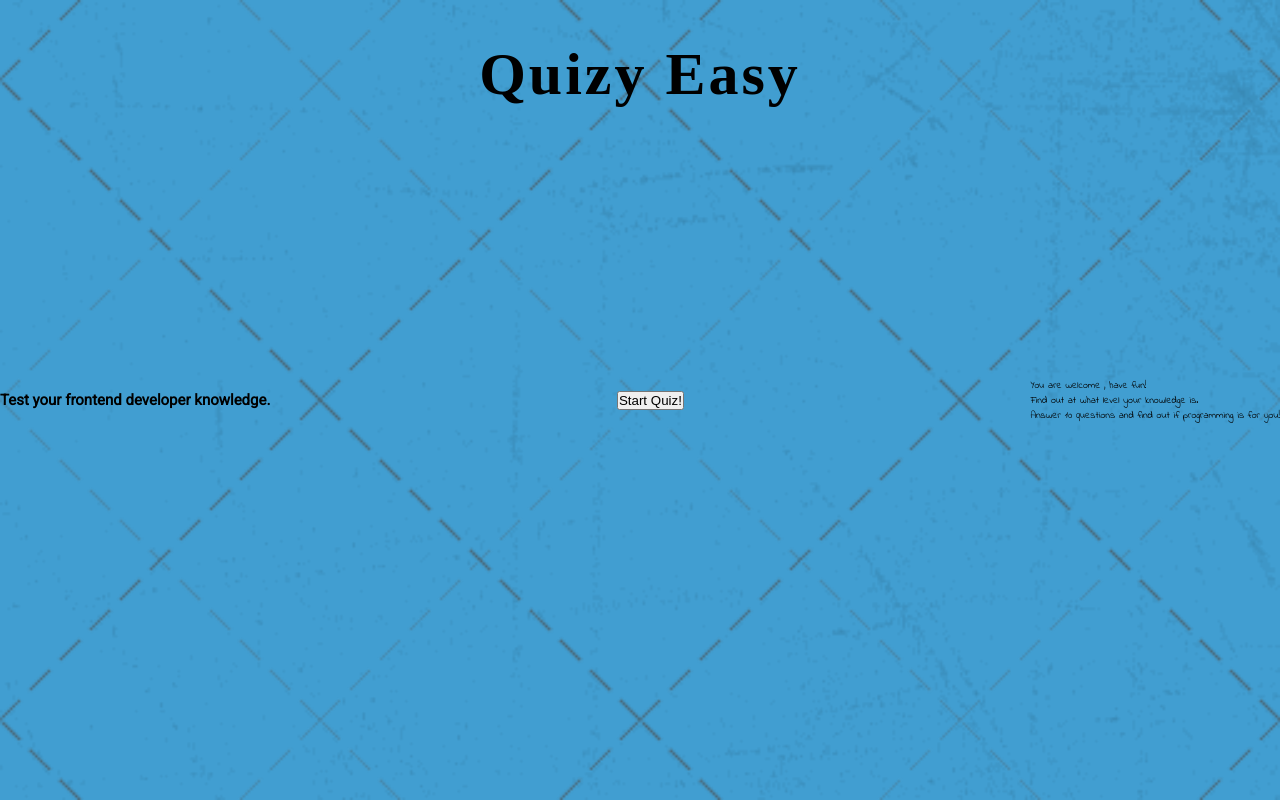
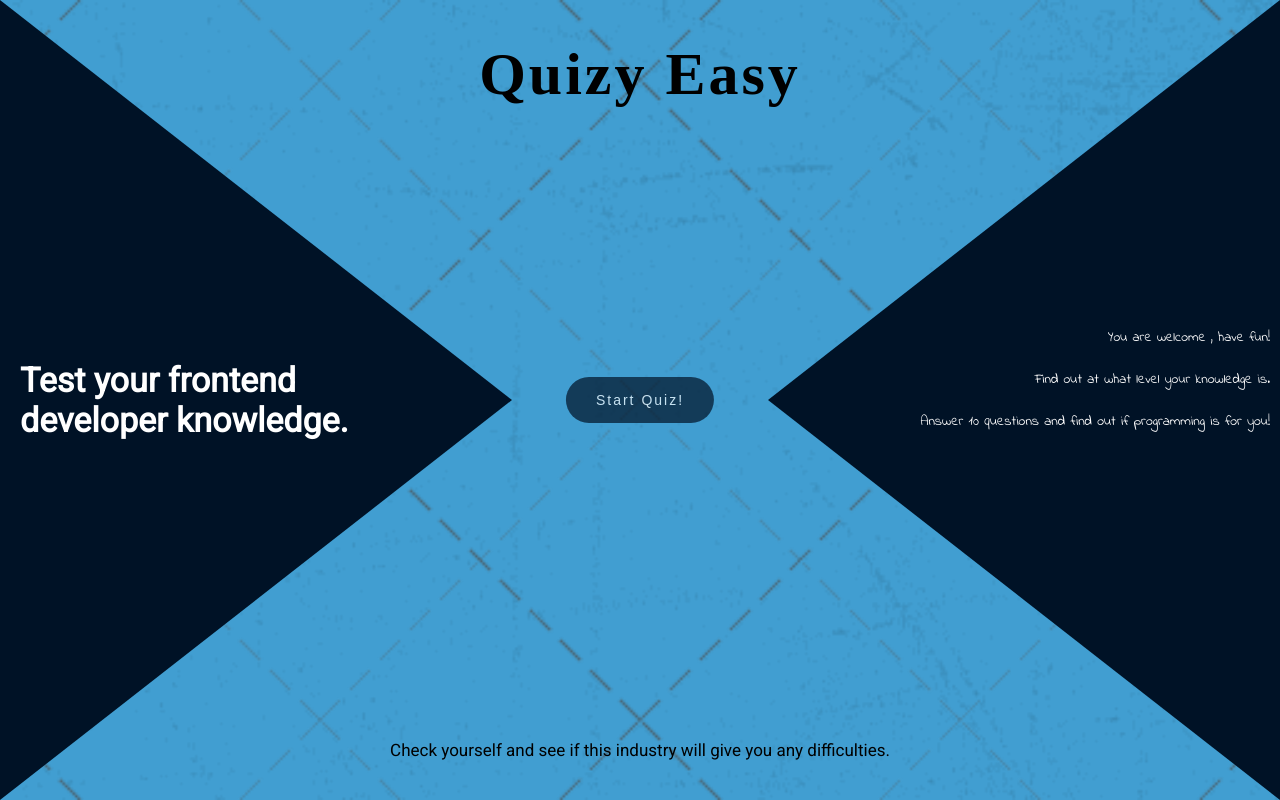
Before and after one commit to marcinbergerdev/quizy-easy, a Vue app: page / in a window 1280 px wide. Built offline with nearby package versions, Linux system fonts and the light colour scheme; a web font is replaced by a local one.

Commit message:
Style for home page
added style (RWD) to my home page

```diff
--- a/src/App.vue
+++ b/src/App.vue
@@ -1,6 +1,7 @@
 <template>
   <app-header></app-header>
   <app-main></app-main>
+
 </template>
 
 <script>
@@ -33,4 +34,8 @@
 :root{
   --bg-color: #419ED1;
 }
+
+body{
+  overflow: hidden;
+}
 </style>
--- a/src/components/footer/FotterText.vue
+++ b/src/components/footer/FotterText.vue
@@ -1,15 +1,55 @@
 <template>
-  <div></div>
+  <footer class="footer" v-if="visible">
+    <h3 class="footer__txt">
+      Check yourself and see if this industry will give you any difficulties.
+    </h3>
+  </footer>
 </template>
 
 <script>
-
-
 export default {
-
-}
+  data() {
+    return {
+      windowWidth: window.innerWidth,
+    };
+  },
+  methods: {
+    onResize() {
+      this.windowWidth = window.innerWidth;
+    },
+  },
+  computed: {
+    visible() {
+      return this.windowWidth >= 768 ? true : false;
+    },
+  },
+  mounted() {
+    this.$nextTick(() => {
+      window.addEventListener("resize", this.onResize);
+    });
+  },
+  onUnmounted() {
+    window.removeEventListener("resize", this.onResize);
+  },
+};
 </script>
 
 <style lang="scss" scoped>
+.footer {
+  position: absolute;
+  bottom: 5%;
+  left: 50%;
+  transform: translateX(-50%);
 
+  &__txt {
+    font-size: 1.3rem;
+    font-weight: 100;
+  }
+
+  @media (min-width: 1024px) {
+    &__txt {
+      font-size: 1.7rem;
+    }
+  }
+}
 </style>
--- a/src/components/header/HeaderLogo.vue
+++ b/src/components/header/HeaderLogo.vue
@@ -22,10 +22,15 @@
 
   letter-spacing: 3px;
   font-family: "Fuzzy Bubbles", cursive;
-  font-size: 2.4rem;
+  font-size: 1.6rem;
+  color: #fff;
 
+  @media (min-width: 330px) {
+    font-size: 2.3rem;
+  }
   @media (min-width: 768px) {
     font-size: 6rem;
+     color: #000;
   }
 }
 </style>
--- a/src/components/main/AppMain.vue
+++ b/src/components/main/AppMain.vue
@@ -1,45 +1,86 @@
 <template>
   <main>
-    <section class='section-container'>
+    <section class="section-container">
       <content-header></content-header>
       <content-button></content-button>
       <content-text></content-text>
     </section>
   </main>
+  <footer-text></footer-text>
 </template>
 
 <script>
 import ContentHeader from "./content/ContentHeader.vue";
 import ContentButton from "./content/ContentButton.vue";
 import ContentText from "./content/ContentText.vue";
+import FooterText from '../footer/FotterText.vue';
 
 export default {
   components: {
     ContentHeader,
     ContentButton,
     ContentText,
+    FooterText
   },
 };
 </script>
 
 <style lang="scss">
 main {
-  width: 100%;
   min-height: 100vh;
   background-image: url("../../assets/background.png");
   background-size: 100%;
   background-position: 10%;
   background-color: var(--bg-color);
+
+  &::before,
+  &::after {
+    content: "";
+    position: absolute;
+    z-index: 0;
+    transform: rotate(90deg);
+    border: solid transparent;
+    border-width: 50vw;
+
+
   }
 
-.section-container{
+  &::before {
+    top: 0;
+    left: 0;
+    border-left-color: #001226;
+    box-shadow: 0px 0px 0px rgba(0, 0, 0, 1);
+
+    @media (min-width: 768px) {
+      width: 100%;
+      transform: rotate(0deg);
+      border-width: 50vh 40vw;
+      border-right-color: #001226;
+    }
+  }
+
+  &::after {
+    bottom: 0;
+    right: 0;
+    border-right-color: #001226;
+
+    @media (min-width: 768px) {
+      display: none;
+    }
+  }
+}
+
+.section-container {
+  position: relative;
+  z-index: 1;
   display: flex;
   flex-direction: column-reverse;
   justify-content: space-between;
   align-items: center;
   min-height: inherit;
+  color: #fff;
 
-   @media(min-width: 768px){
+  @media (min-width: 768px) {
     flex-direction: row;
   }
 }
--- a/src/components/main/content/ContentButton.vue
+++ b/src/components/main/content/ContentButton.vue
@@ -1,17 +1,33 @@
 <template>
   <article>
-    <button>Start Quiz!</button>
+    <button class="start-button">Start Quiz!</button>
   </article>
 </template>
 
 <script>
-
-
-export default {
-
-}
+export default {};
 </script>
 
 <style lang="scss" scoped>
+.start-button {
+  position: absolute;
+  top: 50%;
+  left: 50%;
+  transform: translate(-50%, -50%);
+  padding: 1.5rem 3rem;
+  border-radius: 5rem;
+  font-size: 1.4rem;
+  letter-spacing: 2px;
+  border: 0;
+  background-color: #001226;
+  color: #fff;
+  opacity: 0.7;
 
+  @media (min-width: 768px) {
+    &:hover {
+      opacity: 1;
+      cursor: pointer;
+    }
+  }
+}
 </style>
--- a/src/components/main/content/ContentHeader.vue
+++ b/src/components/main/content/ContentHeader.vue
@@ -1,17 +1,49 @@
 <template>
-  <article class='content-box header-background'>
-    <h2>Test your frontend developer knowledge.</h2>
-  </article>
+  <header>
+    <h2 class="header-text">Test your frontend developer knowledge.</h2>
+  </header>
 </template>
 
 <script>
-
-
-export default {
-
-}
+export default {};
 </script>
 <style lang="scss" scoped>
+.header-text {
+  position: relative;
+  top: -3rem;
+  width: 15rem;
+  font-size: 1.4rem;
+  text-align: center;
 
+  @media (min-width: 330px) {
+    top: -4rem;
+    font-size: 1.7rem;
+  }
+  @media (min-width: 430px) {
+    top: -5rem;
+    width: 20rem;
+    font-size: 2rem;
+  }
+  @media (min-width: 490px) {
+    width: auto;
+  }
 
+  @media (min-width: 768px) {
+    top: 0;
+    left: 2rem;
+    width: 20rem;
+    text-align: start;
+    font-size: 4rem;
+  }
+
+  @media (min-width: 1000px) {
+    width: 40rem;
+    font-size: 3.4rem;
+  }
+  @media (min-width: 1366px) {
+    width: 45rem;
+    line-height: 1.4;
+    font-size: 4.5rem;
+  }
+}
 </style>
--- a/src/components/main/content/ContentText.vue
+++ b/src/components/main/content/ContentText.vue
@@ -1,16 +1,69 @@
 <template>
-  <article class='content-box text-background'>
-    <p>You are welcome , have fun!</p>
-    <p>Find out at what level your knowledge is.</p>
-    <p>Answer 10 questions and find out if programming is for you!</p>
+  <article class="content-text">
+    <p class="content-text__para" v-if="visible">You are welcome , have fun!</p>
+    <p class="content-text__para" v-if="visible">
+      Find out at what level your knowledge is.
+    </p>
+    <p class="content-text__para" v-if="visible">
+      Answer 10 questions and find out if programming is for you!
+    </p>
   </article>
 </template>
 
 <script>
-export default {};
+export default {
+  data() {
+    return {
+      windowWidth: window.innerWidth,
+    };
+  },
+  methods: {
+    onResize() {
+      this.windowWidth = window.innerWidth;
+    },
+  },
+  computed: {
+    visible() {
+      return this.windowWidth >= 768 ? true : false;
+    },
+  },
+  mounted() {
+    this.$nextTick(() => {
+      window.addEventListener("resize", this.onResize);
+    });
+  },
+  onUnmounted() {
+    window.removeEventListener("resize", this.onResize);
+  },
+};
 </script>
+
+
 <style lang="scss" scoped>
-p {
+.content-text {
   font-family: "Indie Flower", cursive;
+  &__para {
+    text-align: end;
+    line-height: 3;
+
+    @media (min-width: 768px) {
+      position: relative;
+      right: 1rem;
+      width: 29rem;
+      font-size: 1.4rem;
+    }
+    @media (min-width: 1000px) {
+      top: -2rem;
+      width: 43.8rem;
+    }
+    @media (min-width: 1366px) {
+      width: auto;
+      font-size: 1.8rem;
+    }
+    @media (min-width: 1600px) {
+      right: 3rem;
+      font-size: 2.1rem;
+    }
+  }
 }
 </style>
```
Lines whose indentation alone changed are shown as unchanged.
